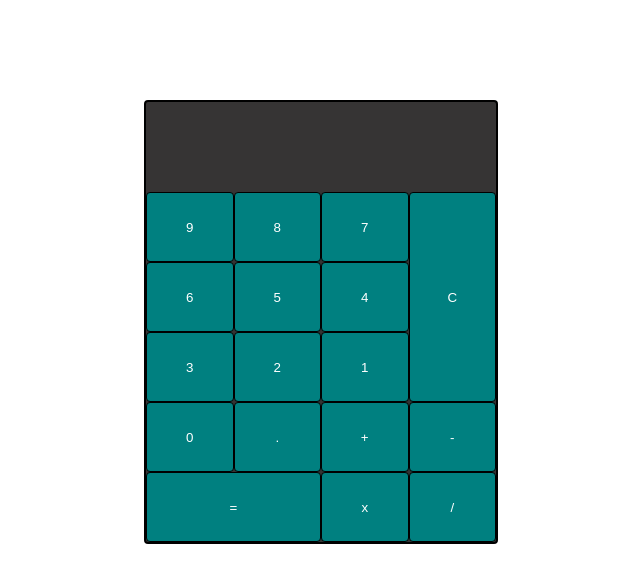
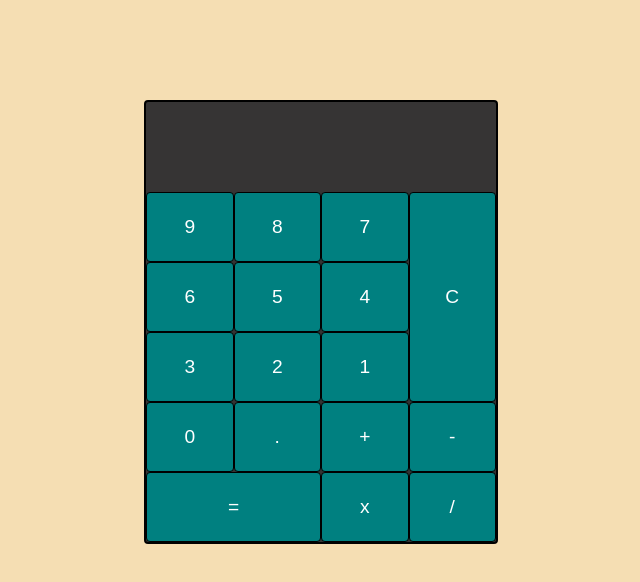
Before and after one commit to FabienCallot/Calculator, a plain HTML site: page index.html in a window 1280 px wide. Shown: the whole page, without its empty margins (319-959 px from the left). Drawn offline with Linux system fonts and the light colour scheme.

Commit message:
style.css small modifications

```diff
--- a/style.css
+++ b/style.css
@@ -1,3 +1,7 @@
+body {
+  background: wheat;
+}
+
 .app {
   display: grid;
   width: 350px;
@@ -22,7 +26,7 @@ h3 {
   padding-top: 20px;
   font-size: 2rem;
   font-family: sans-serif;
-  color: white;
+  color: rgba(255, 255, 255, 0.753);
   grid-area: res;
 }
 
@@ -33,6 +37,7 @@ button {
   border-radius: 4px;
   cursor: pointer;
   transition: .2s;
+  font-size: 1.20rem;
 }
 
 button:hover {
```
